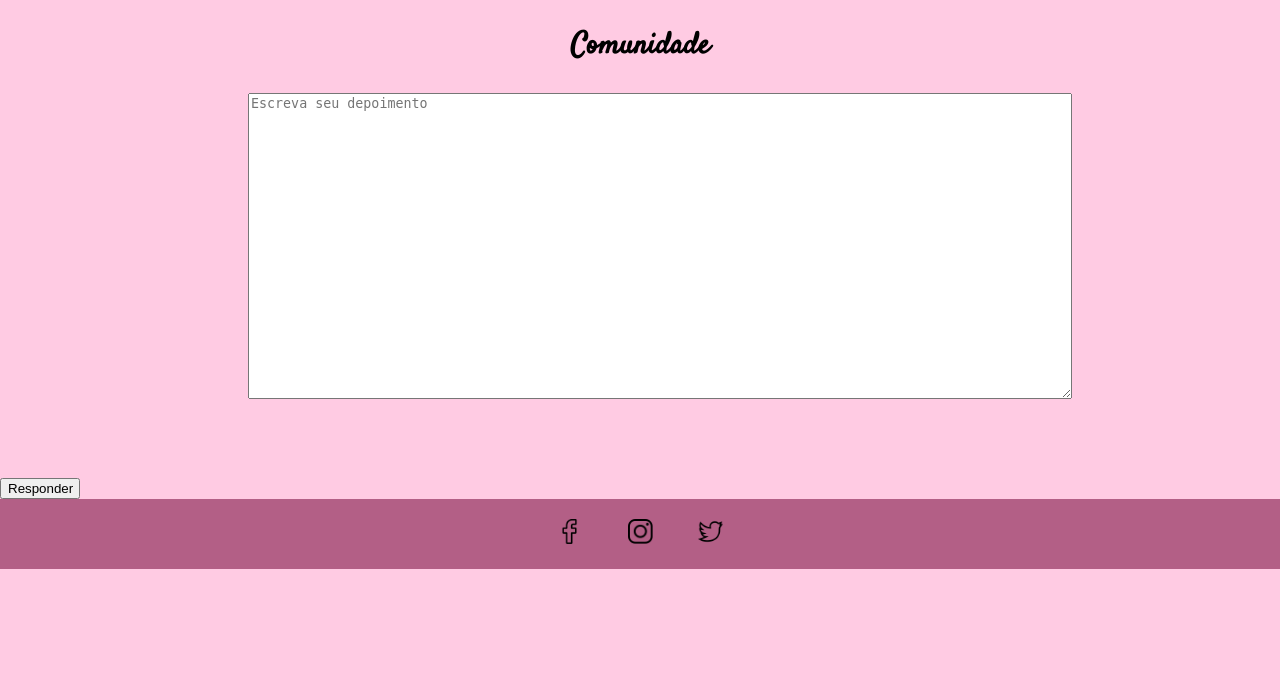
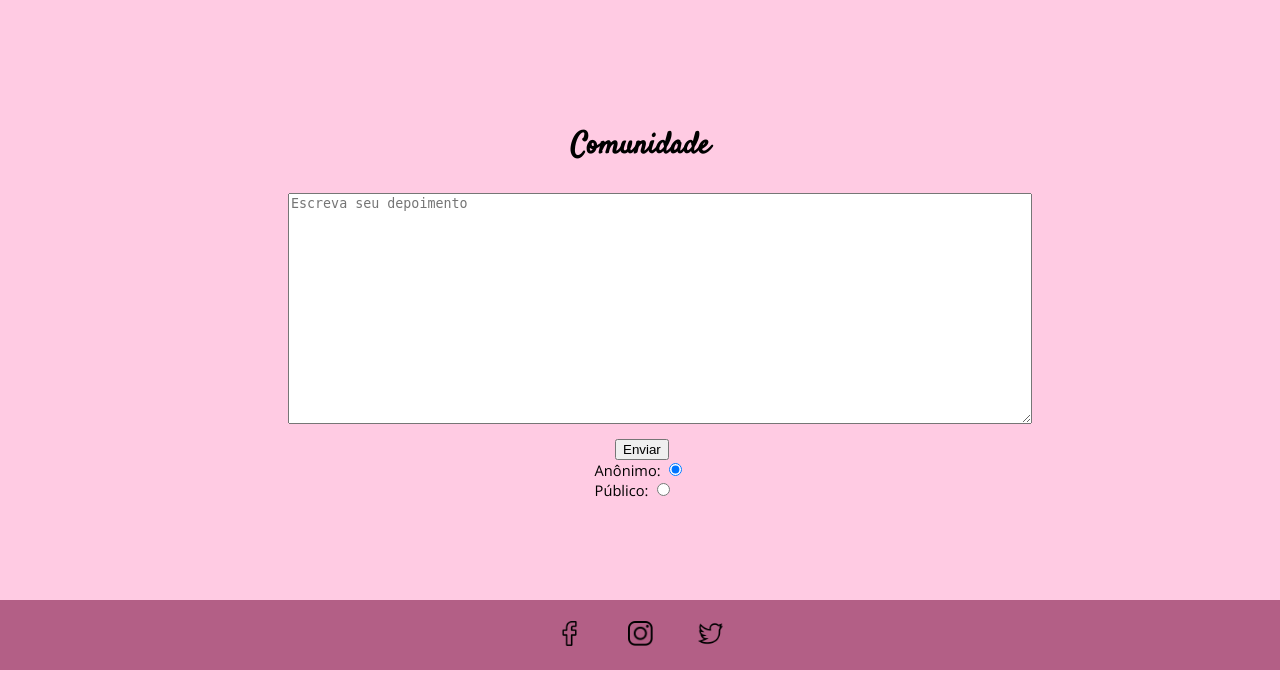
Before and after one commit to GustavoKratos19/demoday, a Django app: page /comunidade/ in a window 1280 px wide. Shown: the part 100-800 px from the top of the page. Run offline with Django 3.2, Linux system fonts and the light colour scheme.

Commit message:
adicionar input de privacidade

```diff
--- a/app/templates/comunidade.html
+++ b/app/templates/comunidade.html
@@ -14,16 +14,28 @@
 </head>
 <body>
     {% block content %}
-    <main>
+    <main class="mainClass">
+        <section>
             <div class="comunidadeClass">
                 <h2>Comunidade</h2>
             </div>
             <div class="depoimentoClass">
-                <textarea rows="20" cols="100" placeholder="Escreva seu depoimento"></textarea>
+                <textarea rows="15" cols="90" placeholder="Escreva seu depoimento"></textarea>
             </div>
             <div class="respostaClass">
-                <button type="submit" value="Responder">Responder</button>
+                <button type="submit" value="Responder">Enviar</button>
+
+            </div class="privacidadeClass">
+            <form name="input"action="html_form_action.asp"method="get">
+            Anônimo:
+            <input type="radio" name="Privacity"value="anonimo" checked><br>
+            Público:
+            <input type="radio" name="Privacity"value="publico"><br>
+
+        </form>
+        <div>
         </div>
+    </section>
 
 </main>
 {% endblock %}
```
Lines whose indentation alone changed are shown as unchanged.
